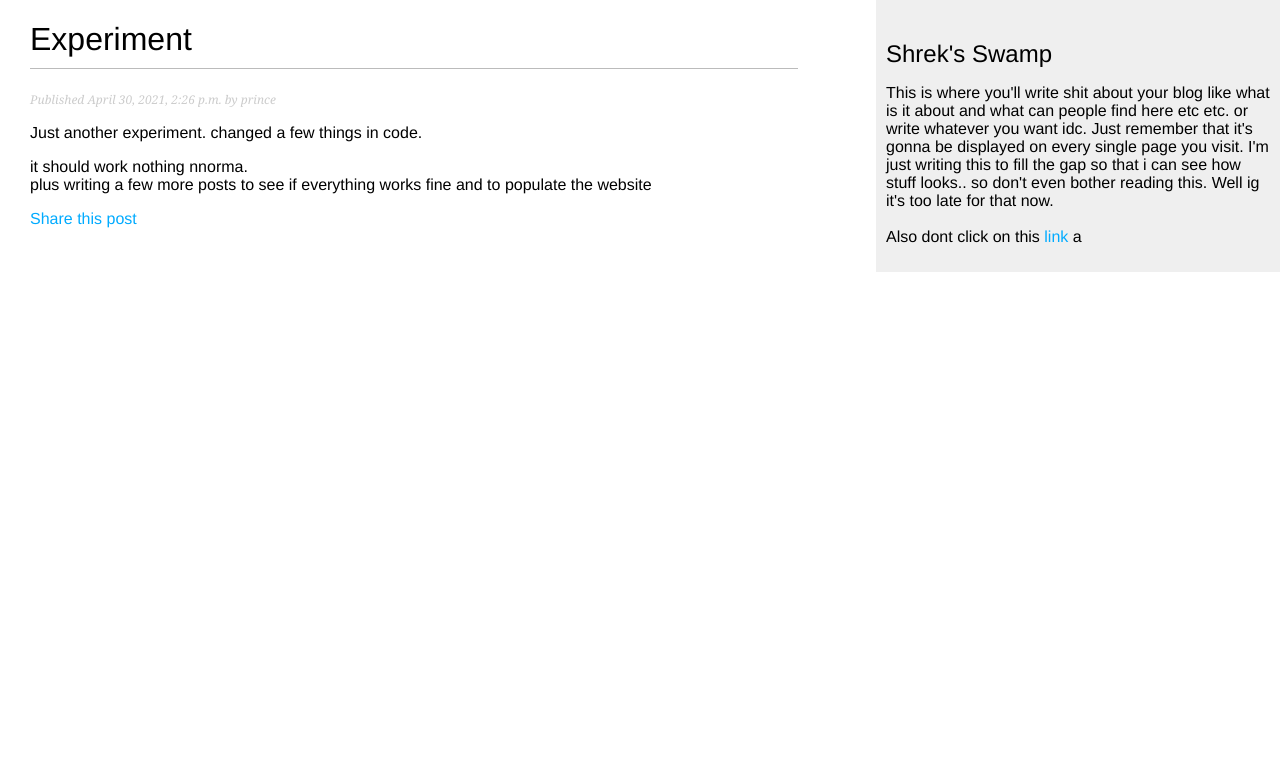
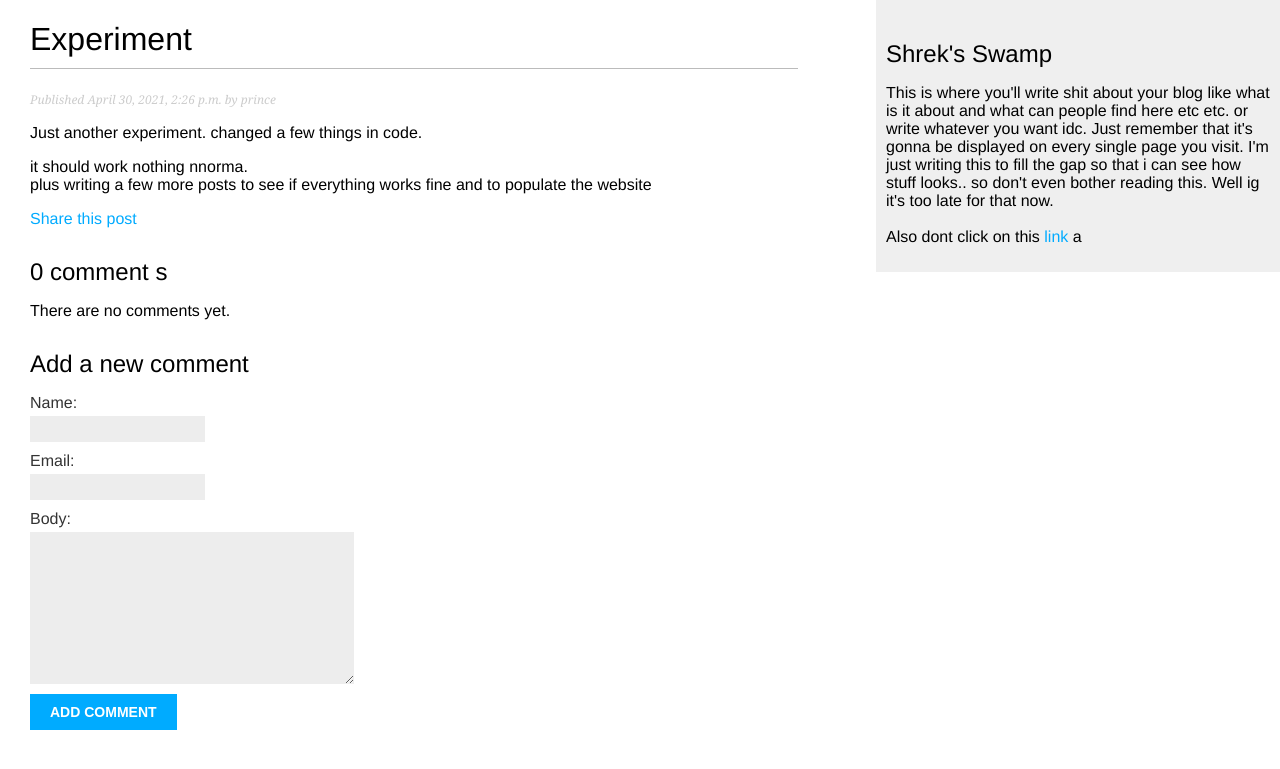
Before and after one commit to pmasuper/lasttry, a Django app: a page that uses blog/templates/blog/post/detail.html in a window 1280 px wide. Shown: the top 769 px of the page. Run offline with Django 3.2, Linux system fonts and the light colour scheme; data comes from the database, SQL or seed files in the repository; both versions use the stored data as it was after the commit.

Commit message:
added comments

```diff
--- a/blog/forms.py
+++ b/blog/forms.py
@@ -1,5 +1,5 @@
 from django import forms
-# from .models import Comment
+from .models import Comment
 
 class EmailPostForm(forms.Form):
     name = forms.CharField(max_length=25)
@@ -7,10 +7,10 @@ class EmailPostForm(forms.Form):
     to = forms.EmailField()
     comments = forms.CharField(required=False, widget=forms.Textarea)
 
-# class CommentForm(forms.ModelForm):
-#     class Meta:
-#         model = Comment
-#         fields = ('name', 'email', 'body')
+class CommentForm(forms.ModelForm):
+    class Meta:
+        model = Comment
+        fields = ('name', 'email', 'body')
 
 # class SearchForm(forms.Form):
 #     query = forms.CharField()
--- a/blog/models.py
+++ b/blog/models.py
@@ -36,3 +36,18 @@ class Post(models.Model):
 
     def __str__(self):
         return self.title
+
+class Comment(models.Model):
+    post = models.ForeignKey(Post, on_delete=models.CASCADE, related_name='comments')
+    name = models.CharField(max_length=80)
+    email = models.EmailField()
+    body = models.TextField()
+    created = models.DateTimeField(auto_now_add=True)
+    updated = models.DateTimeField(auto_now=True)
+    active = models.BooleanField(default=True)
+
+    class Meta:
+        ordering = ('created',)
+
+    def __str__(self):
+        return f'Comment by {self.name} on {self.post}'
--- a/blog/templates/blog/post/detail.html
+++ b/blog/templates/blog/post/detail.html
@@ -15,6 +15,35 @@
     </a>
 </p>
 
+{% with comments.count as total_comments %}
+<h2>
+    {{ total_comments }} comment {{ total_comments|pluralize }}
+</h2>
+
+{% endwith %}
+
+{% for comment in comments %}
+<div class="comment">
+    <p class="info">
+        Comment {{ forloop.counter }} by {{ comment.name }} {{ comment.created }}
+    </p>
+    {{ comment.body|linebreaks }}
+</div>
+
+{% empty %}
+<p>There are no comments yet.</p>
+{% endfor %}
+
+{% if new_comment %}
+<h2>Your coomment has been added</h2>
+{% else %}
+<h2>Add a new comment</h2>
+<form method="post">
+    {{ comment_form.as_p }}
+    {% csrf_token %}
+    <p><input type="submit" value="Add Comment"></p>
+</form>
 
 
+{% endif %}
 {% endblock %}
--- a/blog/views.py
+++ b/blog/views.py
@@ -2,7 +2,7 @@ from django.shortcuts import render, get_object_or_404
 from .models import Post
 from django.core.paginator import Paginator, EmptyPage, PageNotAnInteger
 from django.views.generic import ListView
-from .forms import EmailPostForm
+from .forms import EmailPostForm, CommentForm
 from django.core.mail import send_mail
 
 class PostListView(ListView):
@@ -21,6 +21,8 @@ def post_list(request):
         posts = paginator.page(1)
     except EmptyPage:
         posts = paginator.page(paginator.num_pages)
+
+
     return render(request, 'blog/post/list.html', {'page':page, 'posts':posts})
 
 
@@ -28,7 +30,19 @@ def post_detail(request, year, month, day, post):
     post = get_object_or_404(Post, slug=post, status='published',
                              publish__year=year, publish__month=month,
                              publish__day=day)
-    return render(request, 'blog/post/detail.html', {'post':post})
+
+    comments = post.comments.filter(active=True)
+    new_comment = None
+
+    if request.method =='POST':
+        comment_form = CommentForm(data=request.POST)
+        if comment_form.is_valid():
+            new_comment = comment_form.save(commit=False)
+            new_comment.post = post
+            new_comment.save()
+    else:
+        comment_form = CommentForm()
+    return render(request, 'blog/post/detail.html', {'post':post, 'comments':comments, 'new_comment':new_comment, 'comment_form':comment_form})
 
 
 def post_share(request, post_id):
```
Also changed, not shown: blog/admin.py (+6 -6 lines), blog/migrations/0002_comment.py (added), db.sqlite3.
